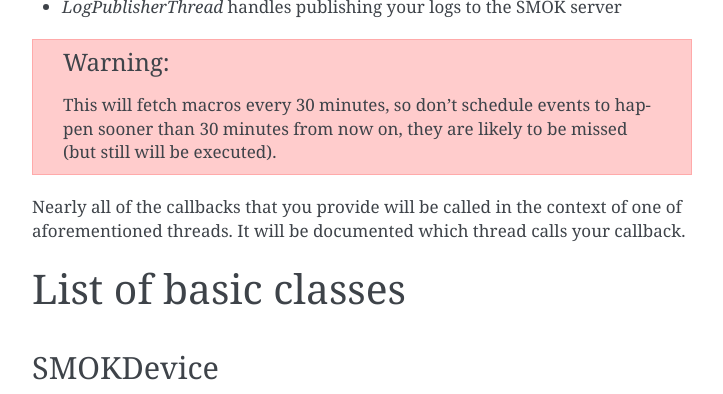
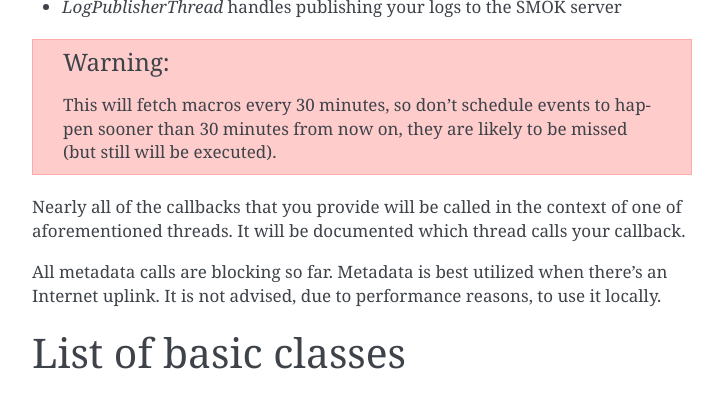
Before and after one commit to smok-serwis/smok-client, a Sphinx documentation site: the page built from docs/how-to-start.rst, in a window 1280 px wide and 900 px high, scrolled down 2988 px, cut to the strip 0-394 px from the top of the window. Shown: the whole strip, without its empty margins (388-1111 px from the left). Built offline with Sphinx 7.4.7, drawn with Linux system fonts in a browser that asks for light colours.

Commit message:
docs for metadata

```diff
--- a/docs/how-to-start.rst
+++ b/docs/how-to-start.rst
@@ -134,6 +134,9 @@ Threads
 Nearly all of the callbacks that you provide will be called in the context of one of aforementioned
 threads. It will be documented which thread calls your callback.
 
+All metadata calls are blocking so far. Metadata is best utilized when there's an Internet uplink.
+It is not advised, due to performance reasons, to use it locally.
+
 List of basic classes
 =====================
 
```
